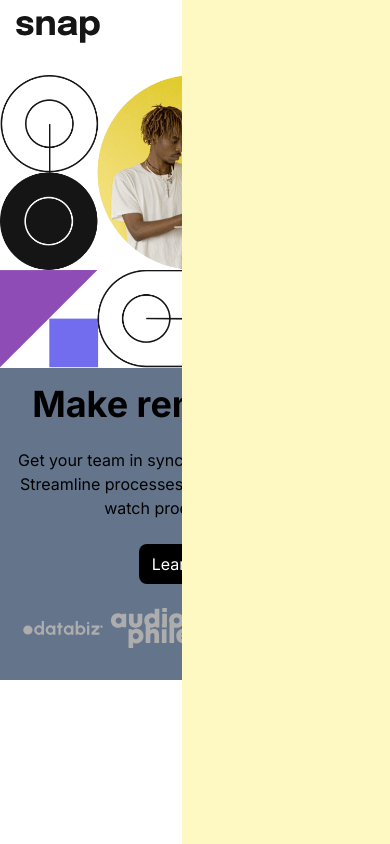
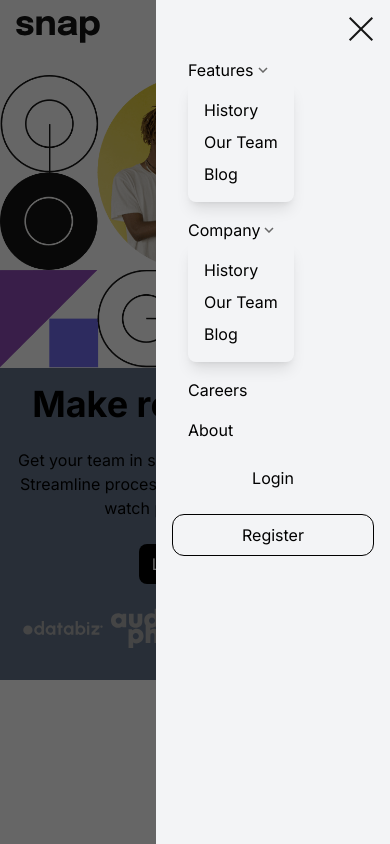
Before and after one commit to theisolatedmonk/intro-section-with-dropdown-navigation, a Next.js app: page / in a window 390 px wide. Built offline with nearby package versions, Linux system fonts and the light colour scheme.

Commit message:
menu-item-implimented

```diff
--- /dev/null
+++ b/src/app/Dropdown.tsx
@@ -0,0 +1,106 @@
+import React from "react";
+import Image from "next/image";
+import logo from "@/images/logo.svg";
+import arrowUp from "@/images/icon-arrow-up.svg";
+import arrowDown from "@/images/icon-arrow-down.svg";
+import audiophile from "@/images/client-audiophile.svg";
+import databiz from "@/images/client-databiz.svg";
+import maker from "@/images/client-maker.svg";
+import meet from "@/images/client-meet.svg";
+import calendar from "@/images/icon-calendar.svg";
+import close from "@/images/icon-close-menu.svg";
+import menu from "@/images/icon-menu.svg";
+import planning from "@/images/icon-planning.svg";
+import reminders from "@/images/icon-reminders.svg";
+import todo from "@/images/icon-todo.svg";
+import heroDesktop from "@/images/image-hero-desktop.png";
+import heroMobile from "@/images/image-hero-mobile.png";
+import { markAsUntransferable } from "worker_threads";
+
+export function FeaturesDropdown() {
+  return (
+    <div className="flex flex-col text-black rounded-lg p-4 gap-2 sm:shadow-lg  ">
+        <div className="flex  items-center gap-2 ">
+          <Image src={todo} alt={"Todo List"} />
+          <p>Todo List</p>{" "}
+        </div>
+
+        <div className="flex  items-center gap-2">
+          <Image src={calendar} alt={"Calendar"} />
+          <p>Calendar</p>{" "}
+        </div>
+        <div className="flex  items-center gap-2">
+          <Image src={reminders} alt={"Reminders"} />
+          <p>Reminders</p>{" "}
+        </div>
+        <div className="flex  items-center gap-2">
+          <Image src={planning} alt={"Planning"} />
+          <p>Planning</p>{" "}
+        </div>
+      </div>
+  );
+}
+export function CompanyDropdown() {
+  return (
+    <div className=" flex flex-col rounded-lg p-4 h-full text-black gap-2 shadow-lg ">
+    <p className="">History</p>
+    <p className="">Our Team</p>
+    <p className="">Blog</p>
+  </div>
+  );
+}
+
+export function DropdownButton() {
+  return (
+    <div className="flex justify-between w-full">
+      <div className="flex w-full text-black sm:gap-10 items-center justify-between sm:justify-normal p-4 sm:p-0">
+        <Image src={logo} alt={"logo"} />
+        <Image className="sm:hidden" src={menu} alt={"logo"} />
+        <div className=" hidden   sm:flex">
+          {" "}
+          <LinkButton />
+        </div>
+      </div>
+      <div className="sm:flex  text-black gap-8 hidden">
+        <p className="p-2">login</p>
+        <button className="border-black border rounded-xl px-4 py-1">
+          Register
+        </button>
+      </div>
+    </div>
+  );
+}
+
+
+
+
+
+type Props = {};
+
+export function LinkButton() {
+  return (
+    <div className="flex flex-col sm:flex-row sm:gap-8 gap-4 sm:p-2 p-4 sm:justify-between items-start">
+
+<div className="flex flex-col">
+      <button className="flex items-center gap-1">
+        {" "}
+        <p>Features</p> <Image src={arrowDown} alt={"arrowdoun"} />
+        <Image className="hidden" src={arrowUp} alt={"arrowdoun"} />
+      </button>
+     <div className="sm:hidden"> <CompanyDropdown/></div>
+      </div>
+      <div className="flex flex-col">
+      <button className="flex items-center gap-1">
+        {" "}
+        <p>Company</p> <Image src={arrowDown} alt={"arrowdoun"} />
+        <Image className="hidden" src={arrowUp} alt={"arrowdoun"} />
+
+      </button>
+     <div className="sm:hidden"> <CompanyDropdown /></div>
+      </div>
+
+      <button>Careers</button>
+      <button>About</button>
+    </div>
+  );
+}
--- a/src/app/page.tsx
+++ b/src/app/page.tsx
@@ -15,39 +15,14 @@ import todo from "@/images/icon-todo.svg";
 import heroDesktop from "@/images/image-hero-desktop.png";
 import heroMobile from "@/images/image-hero-mobile.png";
 import { markAsUntransferable } from "worker_threads";
+import { CompanyDropdown, DropdownButton, FeaturesDropdown, LinkButton } from "./Dropdown";
 
 export default function Home() {
   return (
     <main className="flex min-h-screen flex-col  sm:py-4 sm:px-8 bg-white w-full h-full gap-4 sm:gap-0 ">
-      <div className="flex justify-between w-full">
-        <div className="flex w-full text-black sm:gap-10 items-center justify-between sm:justify-norma p-4 sm:p-0">
-          <Image src={logo} alt={"logo"} />
-          <Image className="sm:hidden" src={menu} alt={"logo"} />
-          <div className=" hidden gap-8 p-2 items-center sm:flex">
-            <button className="flex items-center gap-1">
-              {" "}
-              <p>Features</p> <Image src={arrowDown} alt={"arrowdoun"} />
-              <Image className="hidden" src={arrowUp} alt={"arrowdoun"} />
-            </button>
-
-              <button className="flex items-center gap-1">
-                {" "}
-                <p>Company</p> <Image src={arrowDown} alt={"arrowdoun"} />
-                <Image className="hidden" src={arrowUp} alt={"arrowdoun"} />
-              </button>
 
 
-            <button>Careers</button>
-            <button>About</button>
-          </div>
-        </div>
-        <div className="sm:flex  text-black gap-8 hidden">
-          <p className="p-2">login</p>
-          <button className="border-black border rounded-xl px-4 py-1">
-            Register
-          </button>
-        </div>
-      </div>
+     <DropdownButton/>
 <div className="flex sm:flex-row flex-col justify-between  gap- sm:p-[70px] ">
 <Image className=" flex sm:hidden " src={heroMobile} alt={""}/>
   <div className="flex  justify-between flex-col sm:gap-14  text-black sm:w-[44%] sm:px-11  text-left sm:py-20 items-center sm:items-start  p-4 gap-6 bg-slate-500">
@@ -63,36 +38,29 @@ export default function Home() {
 
   </div>
   <Image className="h-[460px] w-[40%] sm:flex hidden " src={heroDesktop} alt={""}/>
+  <div className="  hidden sm:flex  gap-6 absolute top-12 left-28  ">
 
+     <FeaturesDropdown/>
+     <CompanyDropdown/>
+
+     </div>
 </div>
-      <div className="sm:flex  gap-6 absolute top-12 left-28 hidden ">
-        <div className="flex flex-col text-black rounded-lg p-4 gap-2 shadow-lg  ">
-          <div className="flex  items-center gap-2 ">
-            <Image src={todo} alt={"Todo List"} />
-            <p>Todo List</p>{" "}
-          </div>
 
-          <div className="flex  items-center gap-2">
-            <Image src={calendar} alt={"Calendar"} />
-            <p>Calendar</p>{" "}
-          </div>
-          <div className="flex  items-center gap-2">
-            <Image src={reminders} alt={"Reminders"} />
-            <p>Reminders</p>{" "}
-          </div>
-          <div className="flex  items-center gap-2">
-            <Image src={planning} alt={"Planning"} />
-            <p>Planning</p>{" "}
-          </div>
+      <div className="absolute w-full flex  bg-black bg-opacity-60 sm:hidden right-0 justify-end  h-full">
+      <div className="w-[60%] right-0  h-full bg-gray-100 text-black p-4">
+      <div className="w-full flex  justify-end ">
+        <Image className=" " src={close} alt={""}/>
         </div>
+        <LinkButton />
+        <div className="flex  text-black gap-4 items-center flex-col ">
+        <p className="p-2">Login</p>
+        <button className="border-black border rounded-xl p-2 w-full">
+          Register
+        </button>
+      </div>
+      </div>
 
-        <div className=" flex flex-col rounded-lg p-4 h-full text-black gap-2 shadow-lg ">
-          <p className="">History</p>
-          <p className="">Our Team</p>
-          <p className="">Blog</p>
-        </div>
       </div>
-      <div className="absolute w-52 right-0 h-full bg-yellow-100 sm:hidden"></div>
     </main>
   );
 }
```
